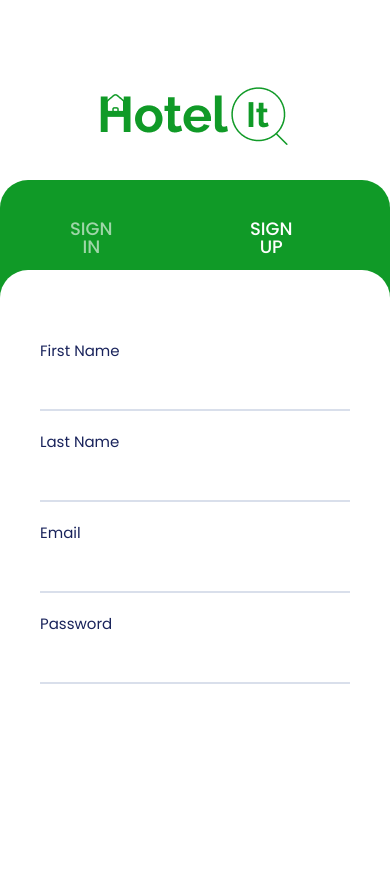
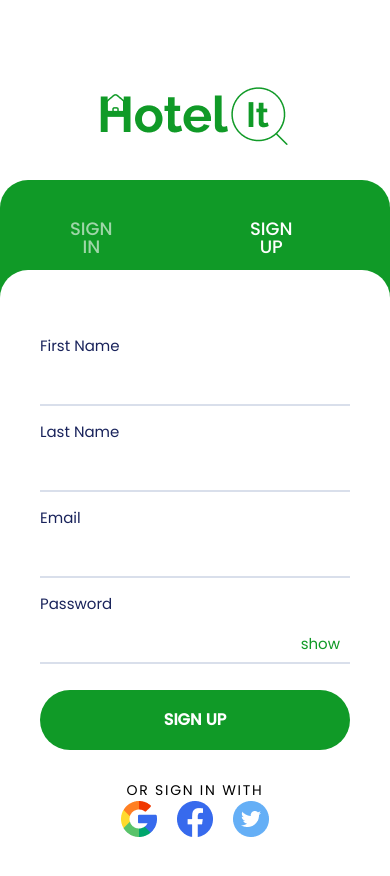
Before and after one commit to Dreezy305/Hotel-Finder, a React Native app: screen /Auth in a window 390 px wide. Shown: the top 876 px of the page. Built offline with nearby package versions, Linux system fonts and the light colour scheme.

Commit message:
sign up, login, socia media

```diff
--- a/components/SocialMedia.tsx
+++ b/components/SocialMedia.tsx
@@ -24,7 +24,7 @@ export default SocialMedia;
 
 const styles = StyleSheet.create({
   labelInputContainer: {
-    paddingTop: 20,
+    paddingTop: 5,
     paddingHorizontal: 40,
     marginBottom: 30,
   },
--- a/screens/Login.tsx
+++ b/screens/Login.tsx
@@ -79,7 +79,7 @@ function Login() {
           <Text style={{ color: COLORS.green }}>Reset here</Text>
         </Text>
       </View>
-      {/* <SocialMedia /> */}
+      <SocialMedia />
     </ScrollView>
   );
 }
@@ -92,7 +92,7 @@ const styles = StyleSheet.create({
     flexDirection: "column",
   },
   labelInputContainer: {
-    paddingTop: 20,
+    paddingTop: 15,
     paddingHorizontal: 40,
   },
   label: {
@@ -120,6 +120,7 @@ const styles = StyleSheet.create({
     fontFamily: "Poppins_Regular",
     fontSize: 10,
     lineHeight: 15,
+    paddingBottom: 8,
   },
   altSignIn: {
     fontFamily: "Poppins_Regular",
--- a/screens/Signup.tsx
+++ b/screens/Signup.tsx
@@ -1,5 +1,8 @@
 import React, { useState } from "react";
 import { View, StyleSheet, Text, ScrollView, TextInput } from "react-native";
+import { COLORS } from "../constants/theme";
+import Button from "../components/Button";
+import SocialMedia from "../components/SocialMedia";
 
 function Signup() {
   const [firstname, setFirstname] = useState<string>("");
@@ -39,7 +42,7 @@ function Signup() {
           style={{ ...styles.input }}
         />
       </View>
-      <View style={{ ...styles.labelInputContainer }}>
+      <View style={{ ...styles.labelInputContainer, position: "relative" }}>
         <Text style={{ ...styles.label }}>Password</Text>
         <TextInput
           placeholder=""
@@ -48,7 +51,23 @@ function Signup() {
           onChangeText={(password) => setPassword(password)}
           style={{ ...styles.input }}
         />
+        <Text
+          style={{
+            ...styles.label,
+            color: COLORS.green,
+            position: "absolute",
+            right: 50,
+            bottom: 10,
+          }}
+          onPress={() => console.log("show")}
+        >
+          show
+        </Text>
       </View>
+      <View style={{ ...styles.labelInputContainer, paddingTop: 1 }}>
+        <Button label={"SIGN UP"} />
+      </View>
+      <SocialMedia />
     </View>
   );
 }
@@ -61,7 +80,7 @@ const styles = StyleSheet.create({
     flexDirection: "column",
   },
   labelInputContainer: {
-    paddingTop: 20,
+    paddingTop: 15,
     paddingHorizontal: 40,
   },
   label: {
```
